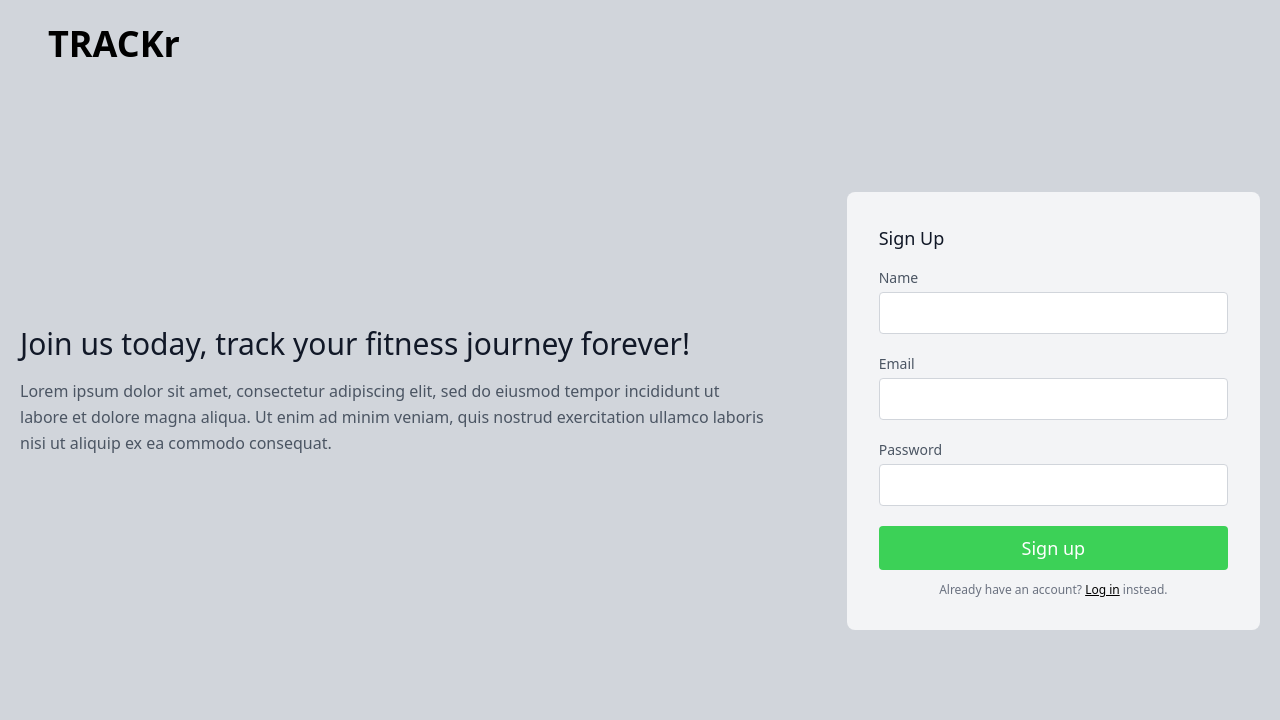
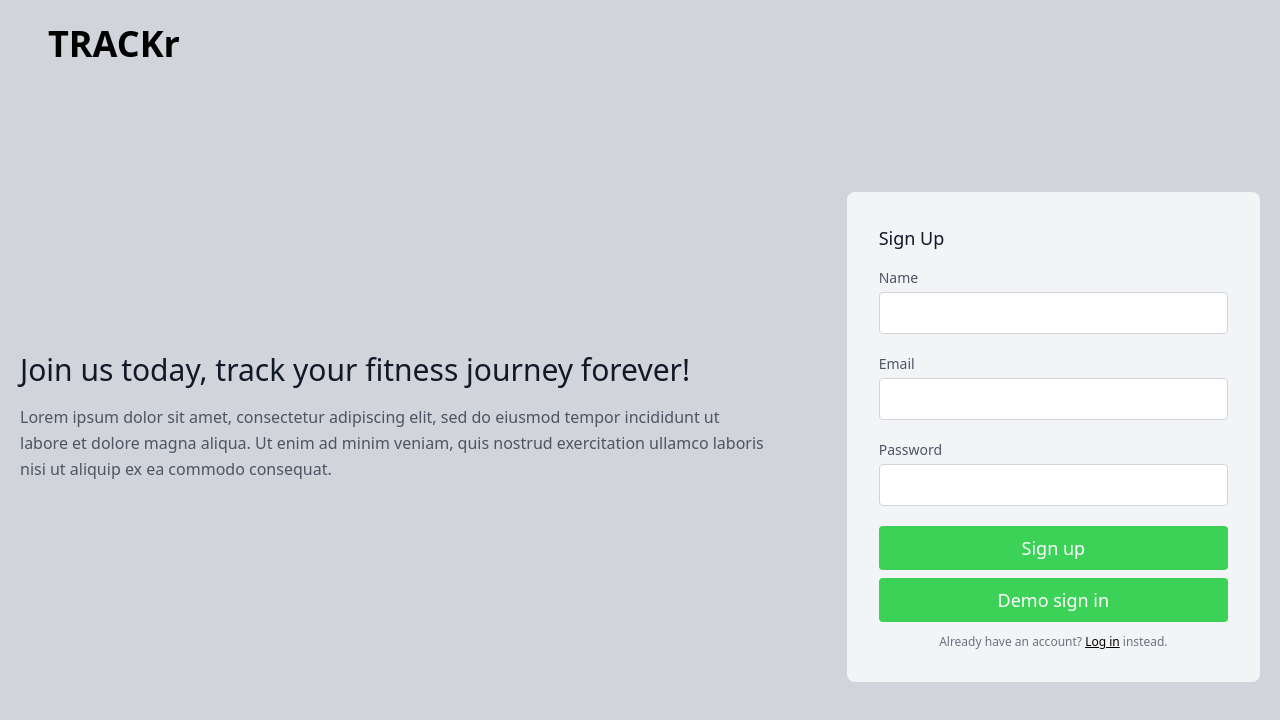
Before and after one commit to LeoJuat/TRACKr-reactjs, a React (Create React App) app: page /sign-up in a window 1280 px wide. Shown: the top 720 px of the page. Built offline with nearby package versions, Linux system fonts and the light colour scheme.

Commit message:
added demo login and signup

```diff
--- a/src/pages/BetterSignUp.js
+++ b/src/pages/BetterSignUp.js
@@ -1,10 +1,13 @@
-import React, { useRef, useState } from "react";
+import React, { useContext, useRef, useState } from "react";
 import { Link, useNavigate } from "react-router-dom";
+import AuthContext from "../store/auth-context";
 
 const BetterSignUp = () => {
   const navigate = useNavigate();
   const emailRef = useRef();
   const passwordRef = useRef();
+
+  const authCtx = useContext(AuthContext);
 
   const [name, setName] = useState("");
 
@@ -46,6 +49,44 @@ const BetterSignUp = () => {
     }
 
     navigate("/login");
+  };
+
+  const demoSigninHandler = (e) => {
+    e.preventDefault();
+
+    setIsLoading(true);
+
+    fetch(
+      "https://identitytoolkit.googleapis.com/v1/accounts:signInWithPassword?key=AIzaSyDLIO2uNqMm1p9cLp07akv3EmjMlh8Oxzg",
+      {
+        method: "POST",
+        headers: { "Content-Type": "application/json" },
+        body: JSON.stringify({
+          email: "test@test.com",
+          password: 1234567,
+          returnSecureToken: true,
+        }),
+      }
+    )
+      .then((res) => {
+        if (res.ok) {
+          return res.json();
+        } else {
+          let errorMessage = "Incorrect email or password";
+          throw new Error(errorMessage);
+        }
+      })
+      .then((data) => {
+        authCtx.login(data.idToken);
+        authCtx.displayName(data.displayName);
+
+        navigate("/home");
+      })
+      .catch((err) => {
+        alert(err.message);
+
+        setIsLoading(false);
+      });
   };
 
   return (
@@ -126,8 +167,16 @@ const BetterSignUp = () => {
                 />
               </div>
               {!isLoading && (
-                <button className="text-white bg-[#3cd157] border-0 my-1 py-2 px-8 focus:outline-none hover:bg-[#35bd4e] rounded text-lg transition-all duration-300 ease-in-out">
+                <button className="text-white bg-[#3cd157] border-0 my-1 py-2 px-8 focus:outline-none hover:bg-[#35bd4e] rounded text-lg font-medium transition-all duration-300 ease-in-out">
                   Sign up
+                </button>
+              )}
+              {!isLoading && (
+                <button
+                  onClick={demoSigninHandler}
+                  className="text-white bg-[#3cd157] border-0 my-1 py-2 px-8 focus:outline-none hover:bg-[#35bd4e] rounded font-medium text-lg transition-all duration-300 ease-in-out"
+                >
+                  Demo sign in
                 </button>
               )}
               {isLoading && <p className="text-center">Sending request...</p>}
--- a/src/pages/Login.js
+++ b/src/pages/Login.js
@@ -25,6 +25,44 @@ const Login = () => {
         body: JSON.stringify({
           email: enteredEmail,
           password: enteredPassword,
+          returnSecureToken: true,
+        }),
+      }
+    )
+      .then((res) => {
+        if (res.ok) {
+          return res.json();
+        } else {
+          let errorMessage = "Incorrect email or password";
+          throw new Error(errorMessage);
+        }
+      })
+      .then((data) => {
+        authCtx.login(data.idToken);
+        authCtx.displayName(data.displayName);
+
+        navigate("/home");
+      })
+      .catch((err) => {
+        alert(err.message);
+
+        setLoading(false);
+      });
+  };
+
+  const demoSigninHandler = (e) => {
+    e.preventDefault();
+
+    setLoading(true);
+
+    fetch(
+      "https://identitytoolkit.googleapis.com/v1/accounts:signInWithPassword?key=AIzaSyDLIO2uNqMm1p9cLp07akv3EmjMlh8Oxzg",
+      {
+        method: "POST",
+        headers: { "Content-Type": "application/json" },
+        body: JSON.stringify({
+          email: "test@test.com",
+          password: 1234567,
           returnSecureToken: true,
         }),
       }
@@ -109,10 +147,20 @@ const Login = () => {
                 />
               </div>
               {!loading && (
-                <button className="ml-[35.3rem] text-white bg-[#3cd157] border-0 py-2 px-8 focus:outline-none hover:bg-[#35bd4e] rounded text-lg transition-all duration-300 ease-in-out">
+                <button className="ml-[35.3rem] text-white bg-[#3cd157] border-0 py-2 px-8 focus:outline-none hover:bg-[#35bd4e] rounded font-medium text-lg transition-all duration-300 ease-in-out">
                   Login
                 </button>
               )}
+
+              {!loading && (
+                <button
+                  onClick={demoSigninHandler}
+                  className="ml-[35.3rem] translate-y-3 text-white bg-[#3cd157] border-0 py-2 px-8 focus:outline-none hover:bg-[#35bd4e] font-medium rounded text-lg transition-all duration-300 ease-in-out"
+                >
+                  Demo login
+                </button>
+              )}
+
               {loading && <p className="text-center">Sending request...</p>}
               <br />
               <p className="mt-1 text-xs text-center text-gray-500">
```
